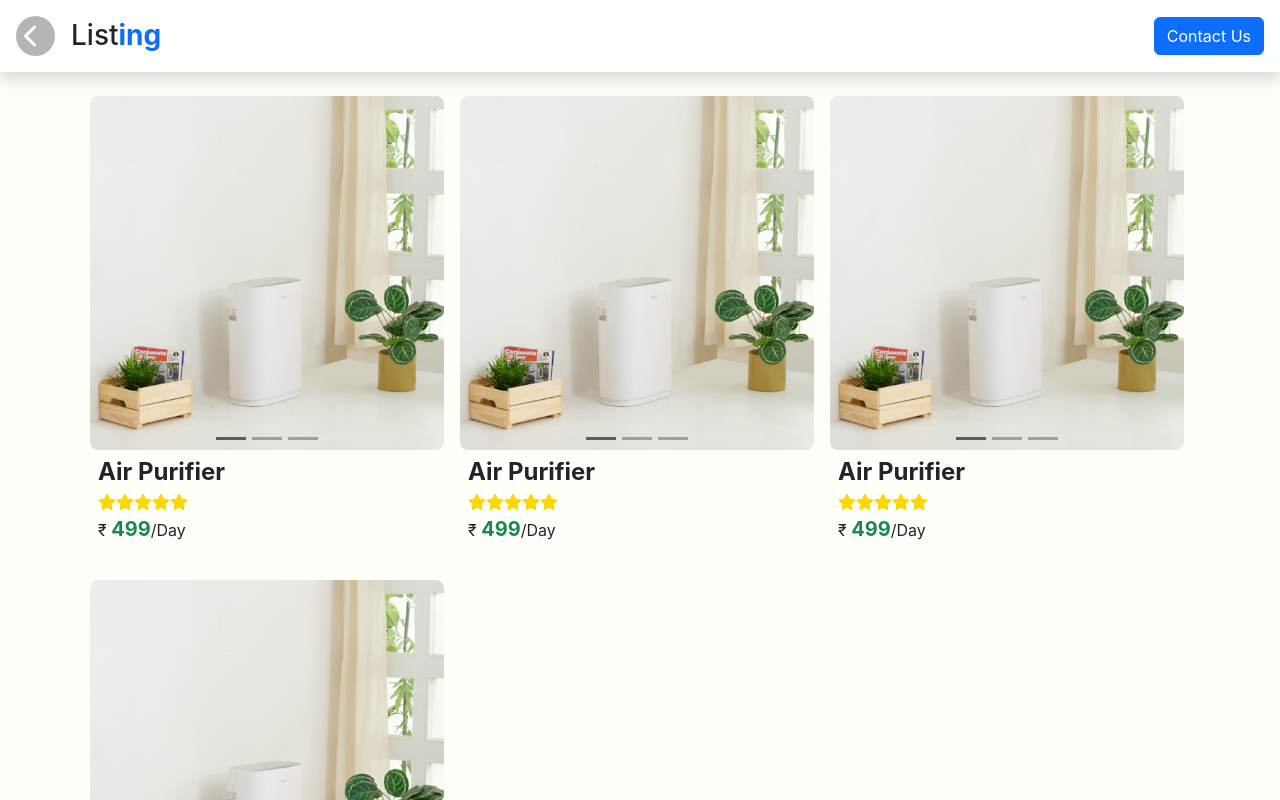
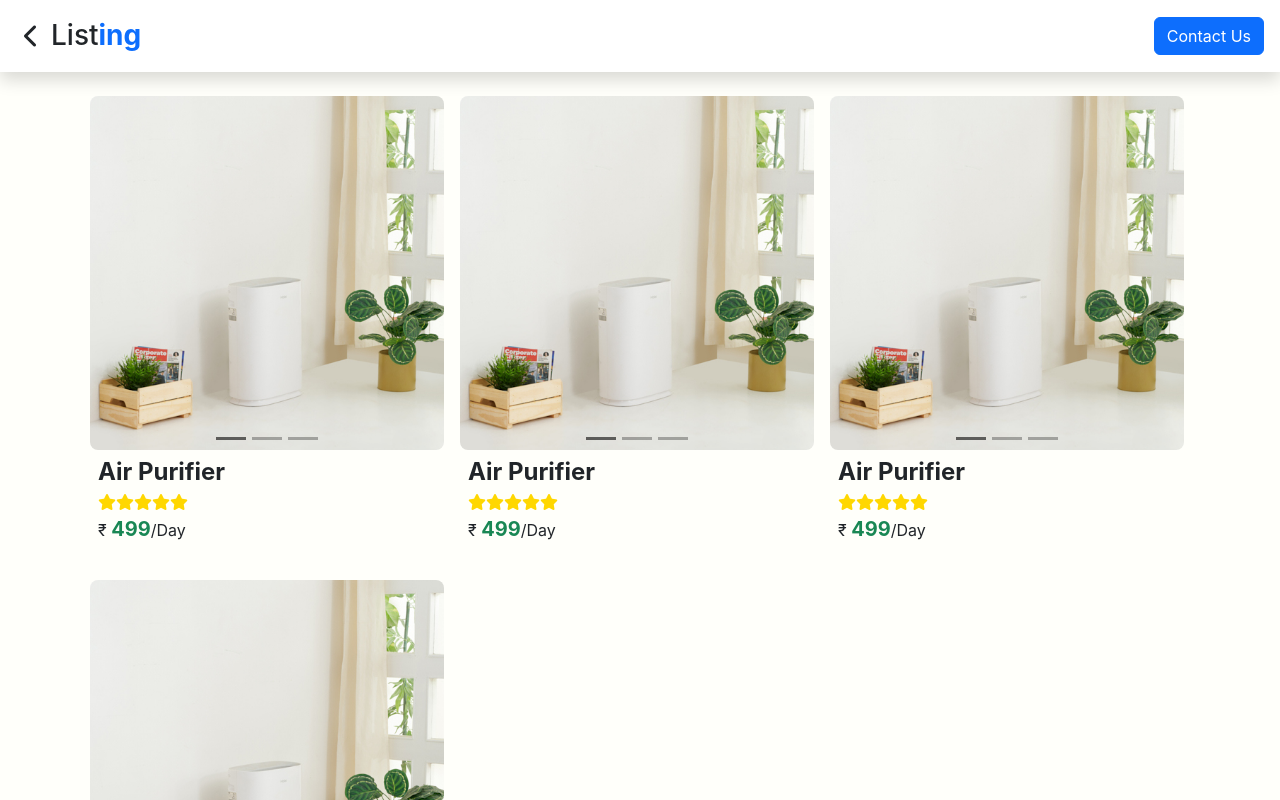
Before and after one commit to Kaminou2904/RentingGO, a React (Create React App) app in the folder frontend/: page /listing in a window 1280 px wide. Shown: the top 800 px of the page. Built offline with nearby package versions, Linux system fonts and the light colour scheme.

Commit message:
backbtn of header has been chnaged

```diff
--- a/frontend/src/components/Header/Header.css
+++ b/frontend/src/components/Header/Header.css
@@ -11,6 +11,6 @@
 }
 
 .backBtnWrap i{
-    background-color: rgba(0, 0, 0, 0.29) !important;
+    /* background-color: rgba(0, 0, 0, 0.29) !important; */
     cursor: pointer;
 }
--- a/frontend/src/components/Header/Header.jsx
+++ b/frontend/src/components/Header/Header.jsx
@@ -10,7 +10,7 @@ function Header(props) {
             <div className="leftHead d-flex align-items-center">
               <div className={`d-${props.back}`}>
               <div className="backBtnWrap">
-                <button className='btn p-0 m-0' onClick={()=>navigate(-1)}><i className="fas fa-chevron-left rounded-circle me-3 bg-secondary fs-4 p-2 pe-3 text-white"></i></button>
+                <button className='btn p-0 m-0' onClick={()=>navigate(-1)}><i className="fas fa-chevron-left rounded-circle me-1 fs-4 p-2 pe-2 text-dark"></i></button>
               </div>
               </div>
               <h3 className="mb-0">{props.headTxt1}<span className='text-primary fw-bold'>{props.headTxt2}</span></h3>
```
